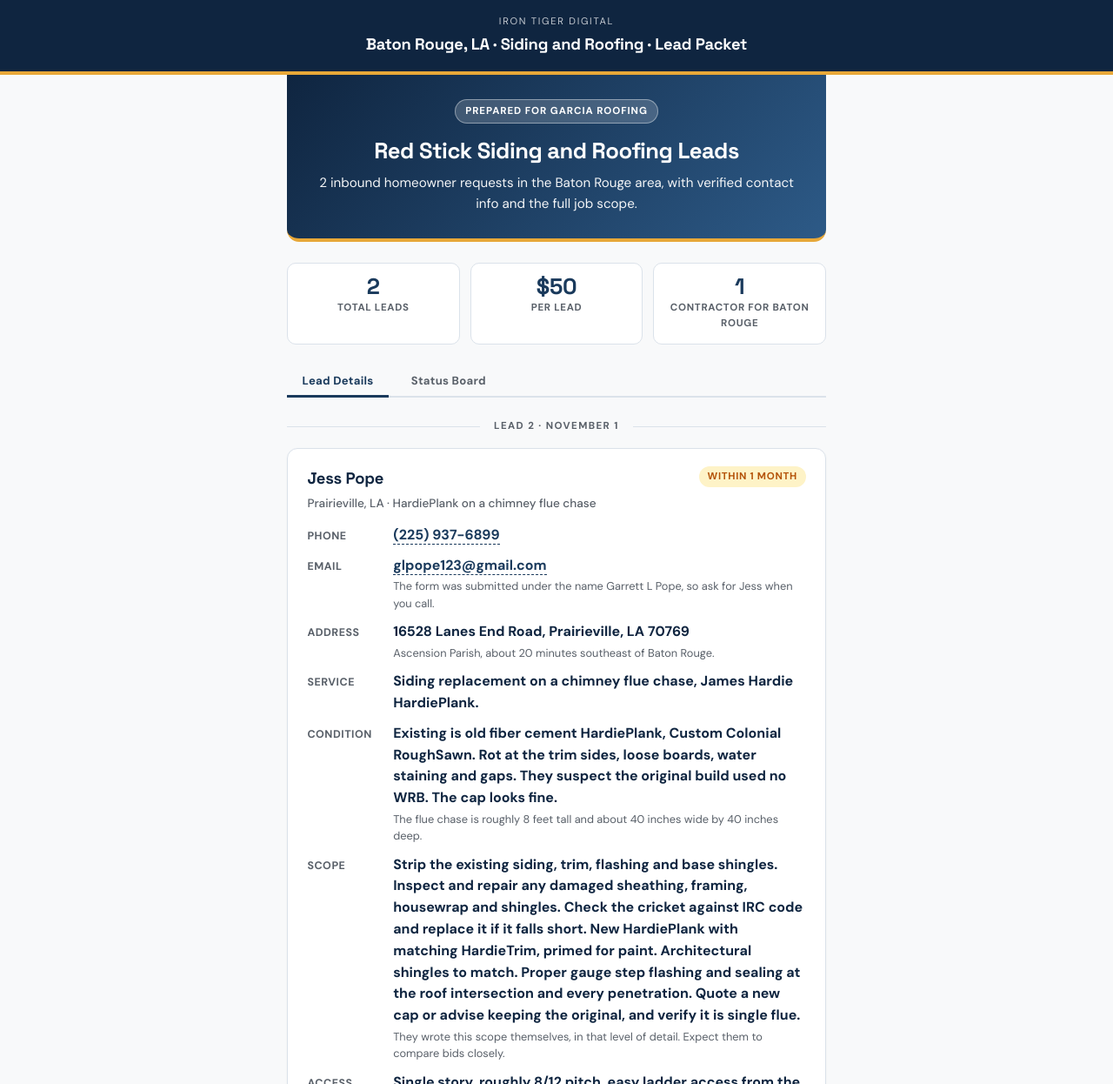
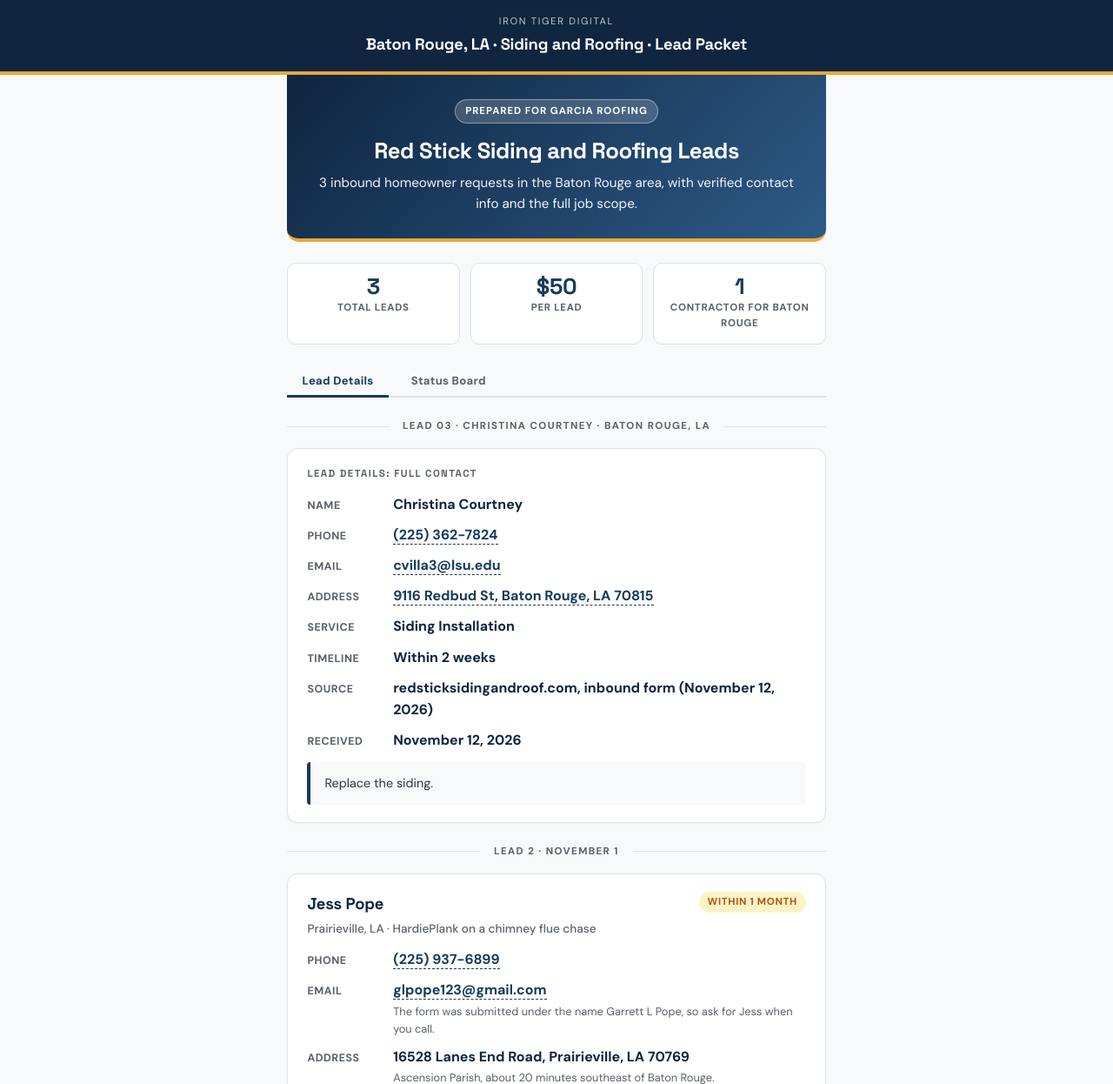
Before and after one commit to deme-cyber11/baton-rouge-siding, a plain HTML site: page leads/garcia-roofing/index.html in a window 1280 px wide. Shown: the top 1246 px of the page at 87% size. Drawn offline with Linux system fonts and the light colour scheme; no server answers.

Commit message:
lead: Christina Courtney (Lead 03) — card + status board row (auto, approved by Costa)

```diff
--- a/leads/garcia-roofing/index.html
+++ b/leads/garcia-roofing/index.html
@@ -301,6 +301,46 @@ h1, h2, h3, .lead-title, .summary-stat .val, .cta-card h3 {
 
 <div id="tab-leads" class="tab-panel active">
 
+<div class="lead-divider"><span>Lead 03 · Christina Courtney · Baton Rouge, LA</span></div>
+
+<div class="card">
+  <h3>Lead details: full contact</h3>
+  <div class="field">
+    <span class="label">Name</span>
+    <span class="value">Christina Courtney</span>
+  </div>
+  <div class="field">
+    <span class="label">Phone</span>
+    <span class="value"><a href="tel:+12253627824">(225) 362-7824</a></span>
+  </div>
+  <div class="field">
+    <span class="label">Email</span>
+    <span class="value"><a href="mailto:cvilla3@lsu.edu">cvilla3@lsu.edu</a></span>
+  </div>
+  <div class="field">
+    <span class="label">Address</span>
+    <span class="value"><a href="https://maps.google.com/?q=9116+Redbud+St%2C+Baton+Rouge%2C+LA+70815" target="_blank" rel="noopener">9116 Redbud St, Baton Rouge, LA 70815</a></span>
+  </div>
+  <div class="field">
+    <span class="label">Service</span>
+    <span class="value">Siding Installation</span>
+  </div>
+  <div class="field">
+    <span class="label">Timeline</span>
+    <span class="value">Within 2 weeks</span>
+  </div>
+  <div class="field">
+    <span class="label">Source</span>
+    <span class="value">redsticksidingandroof.com, inbound form (November 12, 2026)</span>
+  </div>
+  <div class="field">
+    <span class="label">Received</span>
+    <span class="value"><span class="timestamp">November 12, 2026</span></span>
+  </div>
+  <div class="note">Replace the siding.</div>
+</div>
+
+
 <div class="lead-divider">Lead 2 &middot; November 1</div>
 
 <!-- Lead: Jess Pope, Lanes End Road -->
@@ -410,6 +450,10 @@ h1, h2, h3, .lead-title, .summary-stat .val, .cta-card h3 {
 <div id="tab-status" class="tab-panel">
   <div class="sb-wrap">
     <div class="sb-header"><span>Lead</span><span>Notes</span><span>Status</span></div>
+    <div class="sb-row">
+      <div><div class="sb-name">Lead 03 · Christina Courtney</div><div class="sb-desc">9116 Redbud St, Baton Rouge · Siding Installation</div></div>
+      <button class="sb-badge" data-id="christina-courtney" data-status="Active" onclick="cycleStatus(this)">Active</button>
+    </div>
     <div class="sb-row">
       <div><div class="sb-name">Jess Pope</div><div class="sb-desc">16528 Lanes End Road, Prairieville &middot; HardiePlank, chimney flue chase</div></div>
       <button class="sb-badge" data-id="prairieville-lanes-end" data-status="Active" onclick="cycleStatus(this)">Active</button>
```
